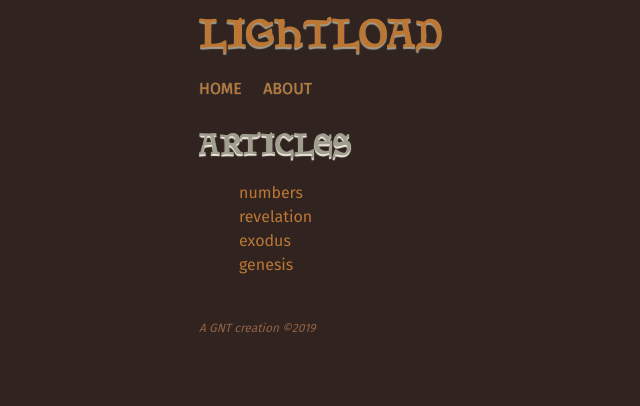
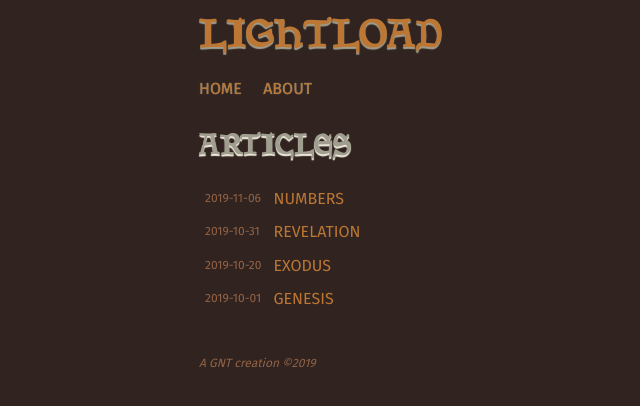
Before and after one commit to naum/lightload, a Jekyll site: the page built from index.html, in a window 1280 px wide. Shown: the top 406 px of the page, without its empty margins (41-681 px from the left). Built offline with Jekyll 4.4.1, drawn with Linux system fonts in a browser that asks for light colours.

Commit message:
Fleshing out CSS styles

```diff
--- a/assets/css/main.css
+++ b/assets/css/main.css
@@ -87,12 +87,40 @@ nav > a {
   padding: 0 1.333rem 0 0;
 }
 
+table {
+  border-collapse: collapse;
+  margin-bottom: 0.625rem;
+}
+
+td, th {
+  padding: 0.375rem;
+  text-align: left;
+}
+
+thead {
+  border-bottom: 1px solid var(--dark-accent);
+}
+
+tfoot {
+  border-top: 1px solid var(--dark-accent);
+}
+
+.article-chart {
+  text-transform: uppercase;
+}
+
 .bullet-less, .bullet-less li {
   list-style-position: inside;
   list-style-type: none;
   padding-bottom: 0.166rem;
+  text-transform: uppercase;
 }
 
 .col_act {
   color: var(--light-accent);
 }
+
+.muted {
+  font-size: 0.75rem;
+  color: var(--dark-accent);
+}
--- a/index.html
+++ b/index.html
@@ -6,10 +6,13 @@ title: articles
 <h2>{{ "articles" | upcase }}</h2>
 
 {% assign wiki_pages = site.pages | sort: "date" | reverse %}
-<ul class="bullet-less">
+<table class="article-chart">
 {% for page in wiki_pages %}
   {%- if page.url contains "/wiki" -%}
-    <li><a href="{{ page.url }}">{{ page.title }}</a></li>
+    <tr>
+      <td class="muted">{{ page.date }}</td>
+      <td><a href="{{ page.url }}">{{ page.title }}</a></td>
+    </tr>
   {%- endif -%}
 {% endfor %}
-</ul>
+</table>
--- a/wiki/genesis.md
+++ b/wiki/genesis.md
@@ -1,6 +1,7 @@
 ---
 layout: wiki
 title: genesis
+date: 2019-10-01
 ---
 
 Welcome to the machine.
```
